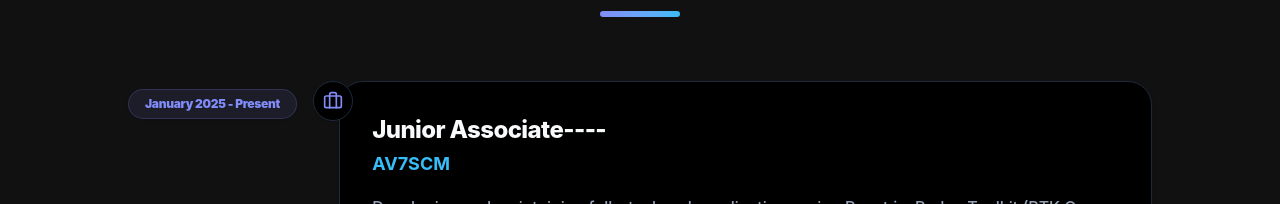
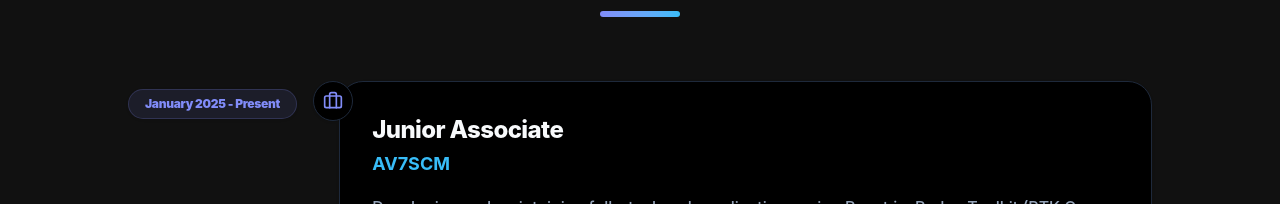
Before and after one commit to priya03072003/portfolio, a React (Vite) app: page / in a window 1280 px wide. Shown: the part 6415-6619 px from the top of the page. Built offline with nearby package versions, Linux system fonts and the light colour scheme.

Commit message:
updated with linkedin ,github

```diff
--- a/src/components/Internships.jsx
+++ b/src/components/Internships.jsx
@@ -2,7 +2,7 @@
 const Internships = () => {
   const internships = [
     {
-      role: "Junior Associate----",
+      role: "Junior Associate",
       company: "AV7SCM",
       duration: "January 2025 - Present",
       description: "Developing and maintaining full-stack web applications using React.js, Redux Toolkit (RTK Query, Async Thunk), Django REST Framework, and PostgreSQL. Built scalable RESTful APIs for secure data exchange and CRUD operations, implemented state management and real-time updates with RTK Query, and designed reusable UI components for high performance and maintainability. Managed end-to-end CI/CD pipelines using Jenkins and GitLab, automating code integration, quality analysis with SonarQube, and deployment workflows to streamline the software delivery process.",
```
